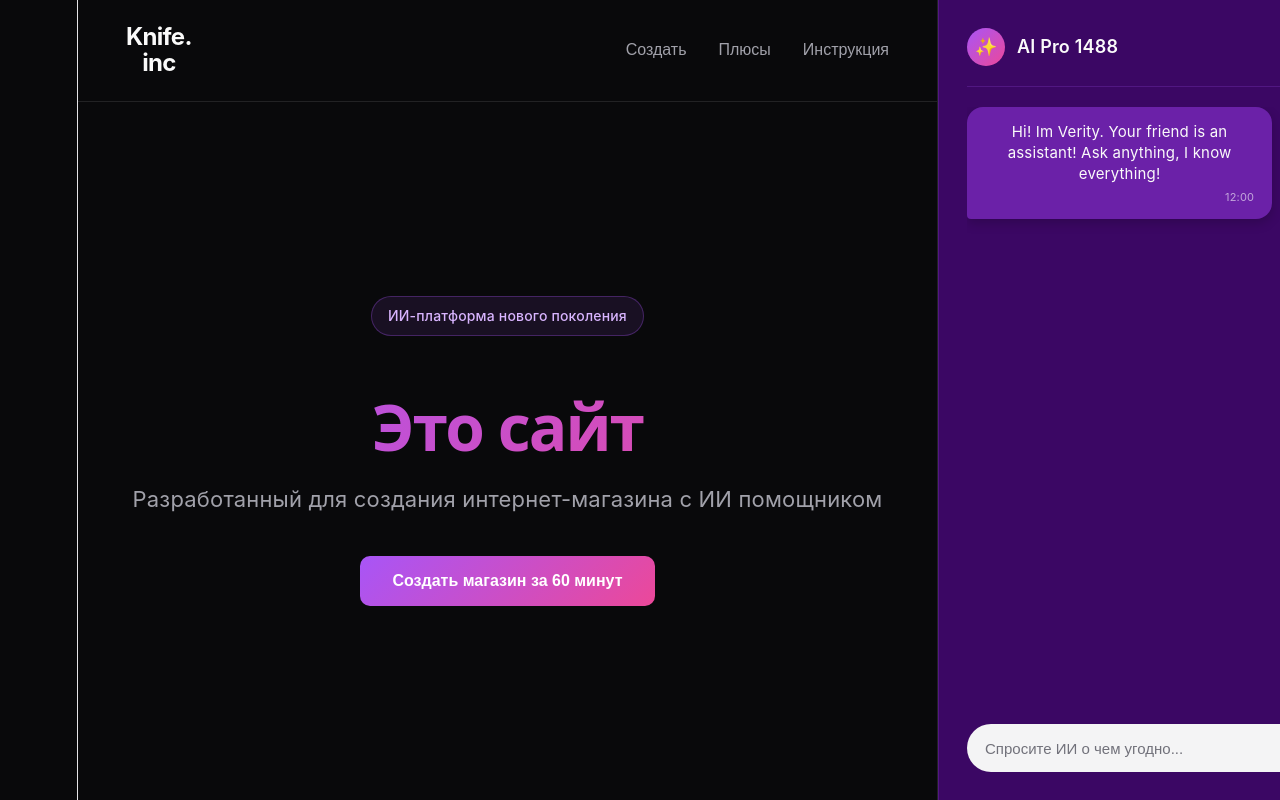
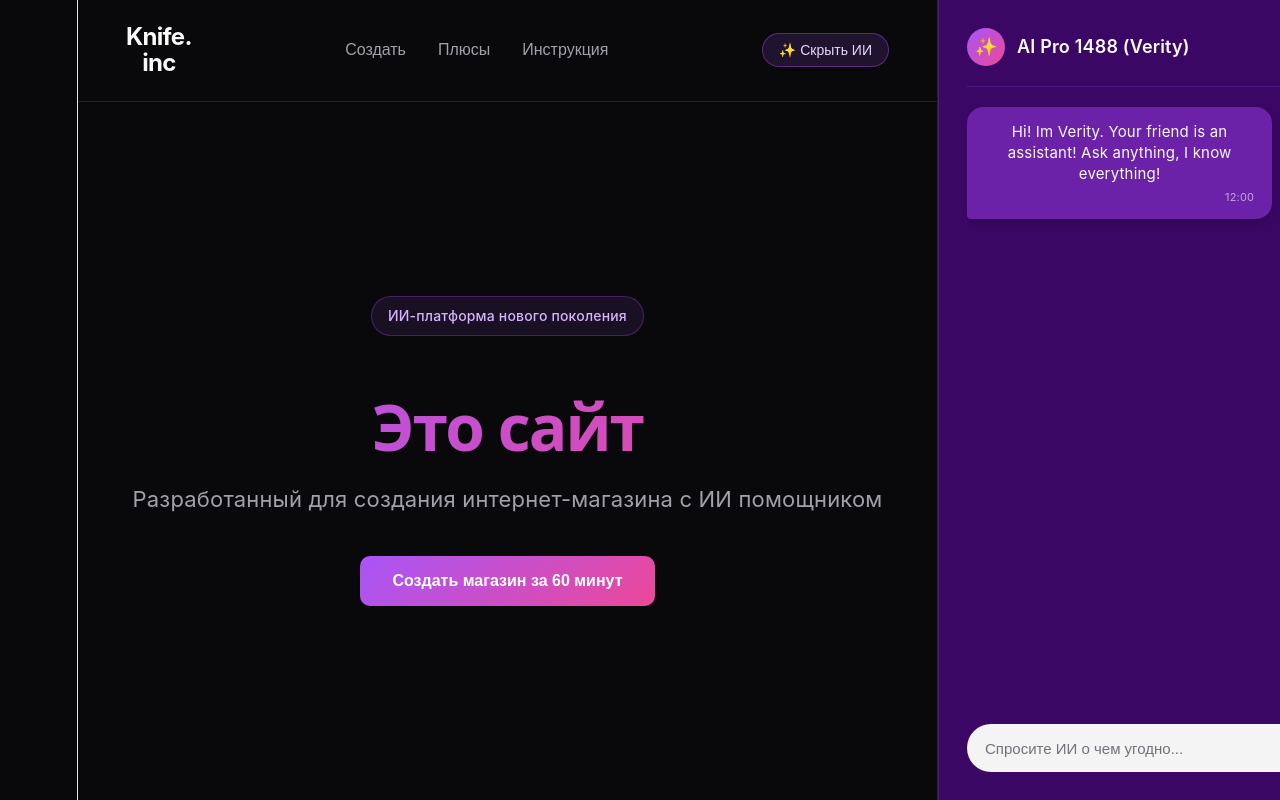
Before and after one commit to Riusanfo/AI-SaaS-Shop, a React (Vite) app: page / in a window 1280 px wide. Shown: the top 800 px of the page. Built offline with nearby package versions, Linux system fonts and the light colour scheme.

Commit message:
feat: add smooth slide animations and AI sidebar toggle button in header
Co-Authored-By: Claude Code <noreply@anthropic.com>

```diff
--- a/src/App.css
+++ b/src/App.css
@@ -14,11 +14,23 @@
   --border-subtle: rgba(255, 255, 255, 0.1);
 }
 
+@keyframes fadeIn {
+  from {
+    opacity: 0;
+    transform: translateY(6px);
+  }
+  to {
+    opacity: 1;
+    transform: translateY(0);
+  }
+}
+
 body {
   background-color: var(--bg-void);
   color: var(--text-primary);
   font-family: -apple-system, BlinkMacSystemFont, 'Segoe UI', Roboto, sans-serif;
   overflow-x: hidden;
+  animation: fadeIn 0.4s ease-out;
 }
 
 .layout-root {
@@ -33,6 +45,7 @@ body {
   flex-direction: column;
   background: var(--bg-void);
   border-right: 1px solid var(--border-subtle);
+  transition: width 0.3s ease;
 }
 
 .top-header {
@@ -71,12 +84,30 @@ body {
   }
 }
 
+.ai-toggle-btn {
+  background: rgba(168, 85, 247, 0.15);
+  border: 1px solid rgba(168, 85, 247, 0.4);
+  color: #e9d5ff;
+  padding: 8px 16px;
+  border-radius: 20px;
+  font-size: 14px;
+  font-weight: 500;
+  cursor: pointer;
+  transition: background 0.2s, transform 0.1s;
+
+  &:hover {
+    background: rgba(168, 85, 247, 0.25);
+    transform: translateY(-1px);
+  }
+}
+
 .main-viewport {
   flex: 1;
   display: flex;
   align-items: center;
   justify-content: center;
   padding: 60px 40px;
+  animation: fadeIn 0.4s ease-out;
 }
 
 .workspace-inner {
@@ -283,7 +314,7 @@ body {
   }
 }
 
-/* AI Assistant Sidebar (Verity) */
+/* AI Assistant Sidebar (Verity) with slide animation */
 .ai-sidebar {
   width: 420px;
   background: #3b0764;
@@ -291,19 +322,31 @@ body {
   display: flex;
   flex-direction: column;
   padding: 28px;
+  position: relative;
+  transition: transform 0.35s cubic-bezier(0.16, 1, 0.3, 1), width 0.35s ease;
+  transform: translateX(0);
 
-  @media (max-width: 1024px) {
-    display: none;
+  &.closed {
+    transform: translateX(100%);
+    width: 0;
+    padding: 0;
+    overflow: hidden;
+    border-left: none;
   }
 }
 
 .ai-sidebar-header {
   display: flex;
   align-items: center;
-  gap: 12px;
+  justify-content: space-between;
   padding-bottom: 20px;
   border-bottom: 1px solid rgba(168, 85, 247, 0.2);
   margin-bottom: 20px;
+
+  .ai-profile-info {
+    display: flex;
+    align-items: center;
+    gap: 12px;
 
     .ai-avatar-badge {
       width: 38px;
@@ -320,6 +363,23 @@ body {
       font-size: 18px;
       font-weight: 600;
       color: var(--text-primary);
+    }
+  }
+
+  .close-sidebar-btn {
+    background: none;
+    border: none;
+    color: rgba(255, 255, 255, 0.7);
+    font-size: 18px;
+    cursor: pointer;
+    padding: 4px 8px;
+    border-radius: 6px;
+    transition: background 0.2s, color 0.2s;
+
+    &:hover {
+      background: rgba(255, 255, 255, 0.1);
+      color: #ffffff;
+    }
   }
 }
 
@@ -341,6 +401,7 @@ body {
   line-height: 1.4;
   color: var(--text-primary);
   box-shadow: 0 4px 12px rgba(0, 0, 0, 0.2);
+  animation: fadeIn 0.3s ease-out;
 
   &.user {
     background: #9333ea;
--- a/src/App.tsx
+++ b/src/App.tsx
@@ -13,6 +13,7 @@ interface Message {
 
 export default function App() {
   const [activeTab, setActiveTab] = useState<'home' | 'create' | 'benefits' | 'guide'>('home')
+  const [isAiOpen, setIsAiOpen] = useState(true)
   const [messages, setMessages] = useState<Message[]>([
     { id: '1', sender: 'ai', text: 'Hi! Im Verity. Your friend is an assistant! Ask anything, I know everything!', timestamp: '12:00' }
   ])
@@ -48,7 +49,12 @@ export default function App() {
   return (
     <div className="layout-root">
       <div className="workspace-column">
-        <Header activeTab={activeTab} setActiveTab={setActiveTab} />
+        <Header
+          activeTab={activeTab}
+          setActiveTab={setActiveTab}
+          onToggleAi={() => setIsAiOpen(prev => !prev)}
+          isAiOpen={isAiOpen}
+        />
         <main className="main-viewport">
           <Workspace activeTab={activeTab} setActiveTab={setActiveTab} />
         </main>
@@ -58,6 +64,8 @@ export default function App() {
         messages={messages}
         onSendMessage={handleSendMessage}
         isThinking={isThinking}
+        isOpen={isAiOpen}
+        onClose={() => setIsAiOpen(false)}
       />
     </div>
   )
--- a/src/components/AiSidebar.tsx
+++ b/src/components/AiSidebar.tsx
@@ -11,9 +11,11 @@ interface AiSidebarProps {
   messages: Message[]
   onSendMessage: (text: string) => void
   isThinking: boolean
+  isOpen: boolean
+  onClose: () => void
 }
 
-export function AiSidebar({ messages, onSendMessage, isThinking }: AiSidebarProps) {
+export function AiSidebar({ messages, onSendMessage, isThinking, isOpen, onClose }: AiSidebarProps) {
   const [inputMessage, setInputMessage] = useState('')
 
   const handleSubmit = (e: React.FormEvent) => {
@@ -24,10 +26,15 @@ export function AiSidebar({ messages, onSendMessage, isThinking }: AiSidebarProp
   }
 
   return (
-    <aside className="ai-sidebar">
+    <aside className={`ai-sidebar ${isOpen ? 'open' : 'closed'}`}>
       <div className="ai-sidebar-header">
-        <div className="ai-avatar-badge">✨</div>
-        <span className="ai-name">AI Pro 1488</span>
+        <div className="ai-profile-info">
+          <div className="ai-avatar-badge">✨</div>
+          <span className="ai-name">AI Pro 1488 (Verity)</span>
+        </div>
+        <button className="close-sidebar-btn" onClick={onClose} aria-label="Закрыть сайдбар">
+          ✕
+        </button>
       </div>
 
       <div className="chat-messages">
--- a/src/components/Header.tsx
+++ b/src/components/Header.tsx
@@ -1,9 +1,11 @@
 interface HeaderProps {
   activeTab: string
   setActiveTab: (tab: 'home' | 'create' | 'benefits' | 'guide') => void
+  onToggleAi: () => void
+  isAiOpen: boolean
 }
 
-export function Header({ activeTab, setActiveTab }: HeaderProps) {
+export function Header({ activeTab, setActiveTab, onToggleAi, isAiOpen }: HeaderProps) {
   return (
     <header className="top-header">
       <div className="brand" onClick={() => setActiveTab('home')}>
@@ -20,6 +22,9 @@ export function Header({ activeTab, setActiveTab }: HeaderProps) {
           Инструкция
         </button>
       </nav>
+      <button className="ai-toggle-btn" onClick={onToggleAi} aria-label="Переключить ИИ-ассистента">
+        ✨ {isAiOpen ? 'Скрыть ИИ' : 'ИИ Веррити'}
+      </button>
     </header>
   )
 }
```
Lines whose indentation alone changed are shown as unchanged.
